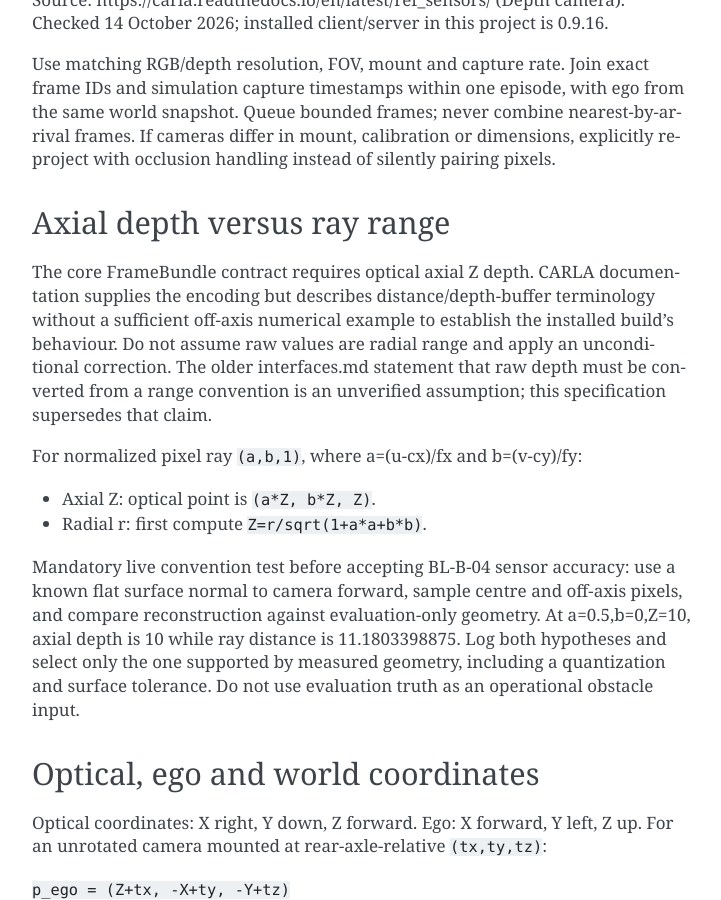
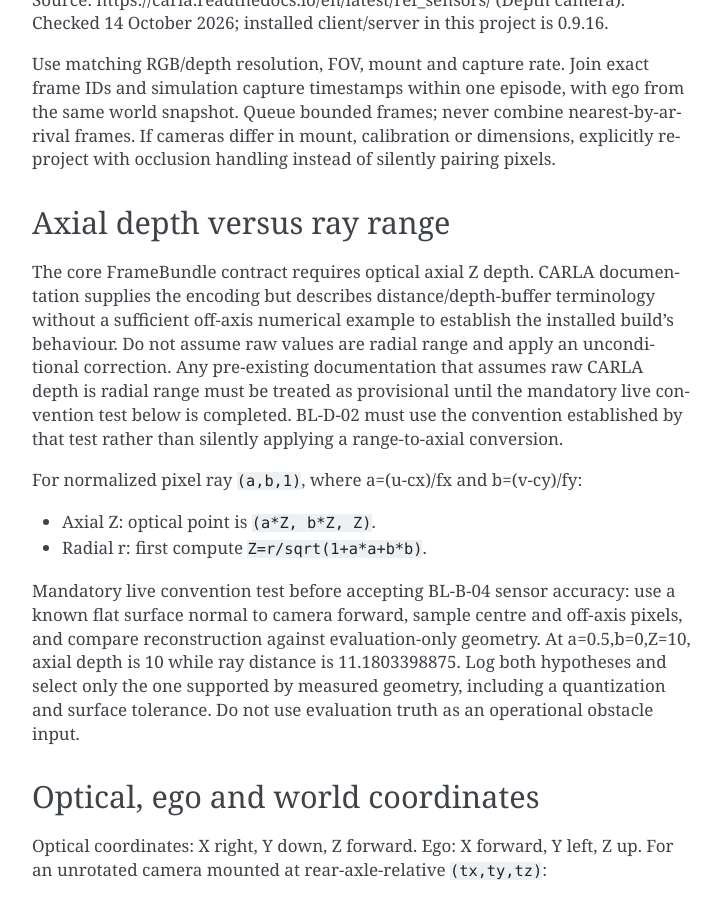
Before and after one commit to kkaaman/kkaaman-elec5308-a2-mo, a Sphinx documentation site: the page built from docs/depth-association.md, in a window 1280 px wide and 900 px high, scrolled down 599 px. Shown: the whole window, without its empty margins (388-1109 px from the left). Built offline with Sphinx 7.4.7, drawn with Linux system fonts in a browser that asks for light colours.

Commit message:
docs: refine BL-D-01 RGB-D specification

```diff
--- a/docs/depth-association.md
+++ b/docs/depth-association.md
@@ -34,8 +34,10 @@ The core FrameBundle contract requires optical axial Z depth. CARLA documentatio
 supplies the encoding but describes distance/depth-buffer terminology without a
 sufficient off-axis numerical example to establish the installed build's behaviour.
 Do not assume raw values are radial range and apply an unconditional correction.
-The older interfaces.md statement that raw depth must be converted from a range
-convention is an unverified assumption; this specification supersedes that claim.
+Any pre-existing documentation that assumes raw CARLA depth is radial range
+must be treated as provisional until the mandatory live convention test below
+is completed. BL-D-02 must use the convention established by that test rather
+than silently applying a range-to-axial conversion.
 
 For normalized pixel ray `(a,b,1)`, where a=(u-cx)/fx and b=(v-cy)/fy:
 - Axial Z: optical point is `(a*Z, b*Z, Z)`.
```
Also changed, not shown: 1 other file.
